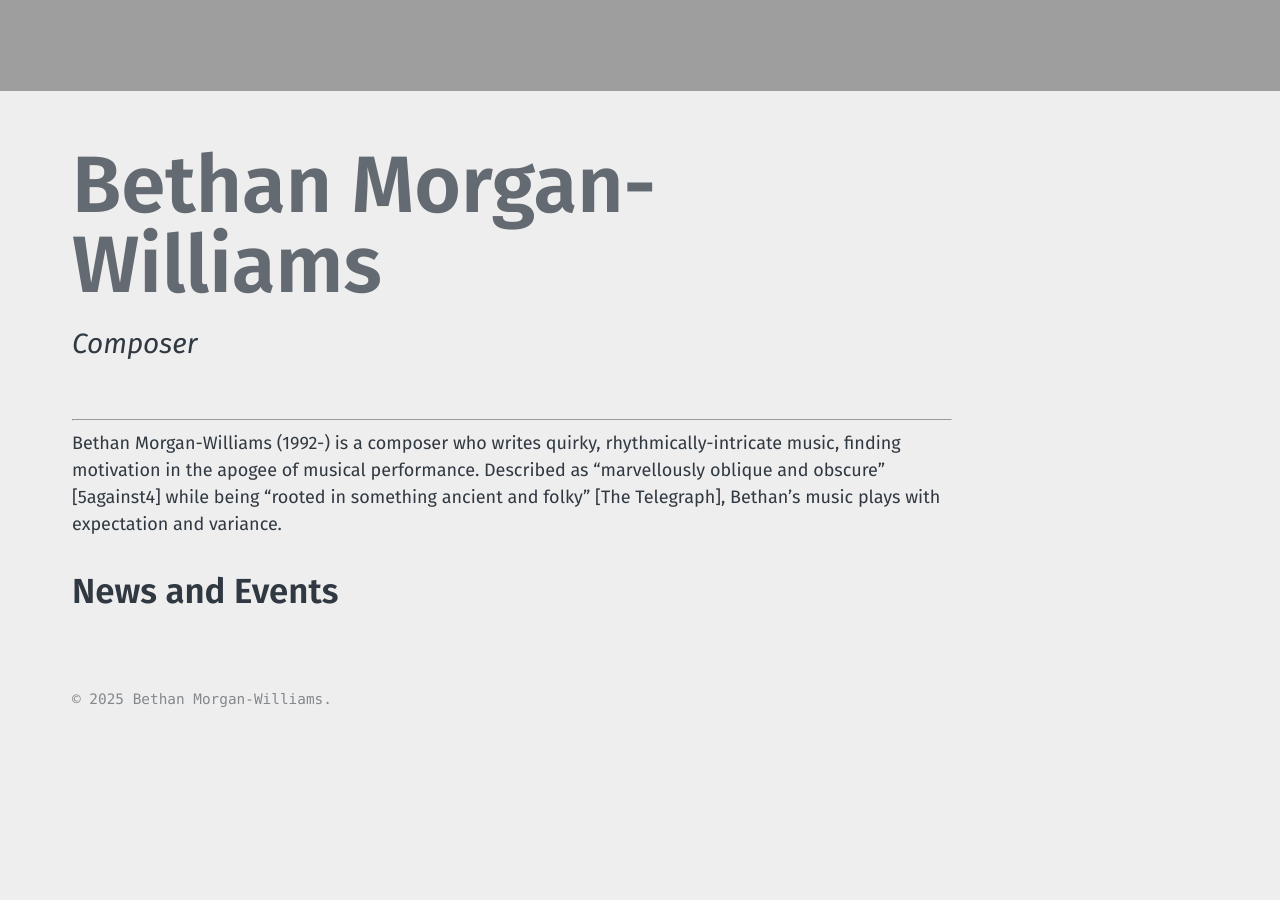
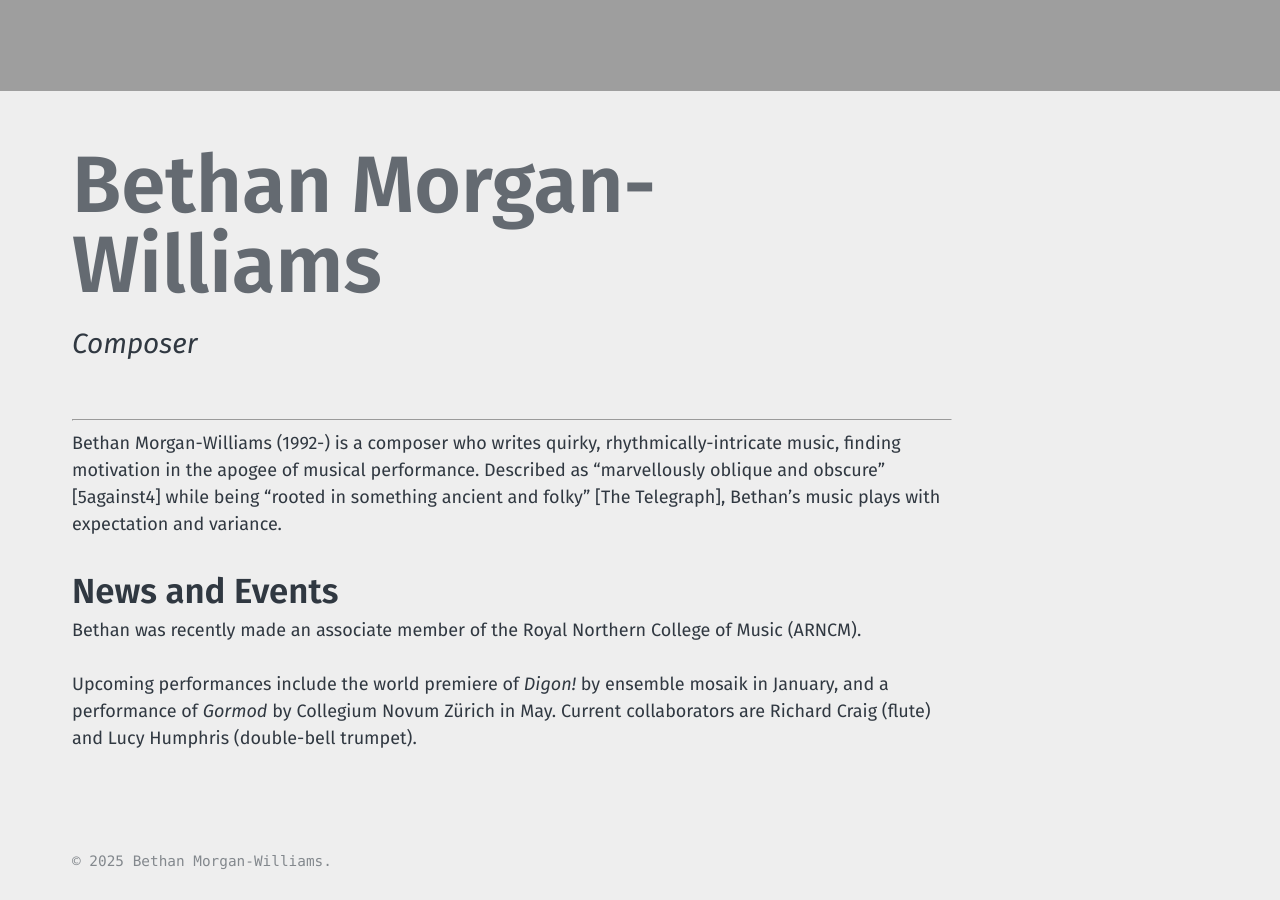
Before and after one commit to morganwilliamsb/website, a Jekyll site: the page built from index.md, in a window 1280 px wide and 900 px high, scrolled down 984 px. Built offline with Jekyll 4.4.1, drawn with Linux system fonts in a browser that asks for light colours; before the commit the page ends 1722 px from its top, so only the background shows below that.

Commit message:
Update index.md
Added info

```diff
--- a/index.md
+++ b/index.md
@@ -13,3 +13,7 @@ Bethan Morgan-Williams (1992-) is a composer who writes quirky, rhythmically-int
 
 
 ## News and Events
+
+Bethan was recently made an associate member of the Royal Northern College of Music (ARNCM).
+
+Upcoming performances include the world premiere of _Digon!_ by ensemble mosaik in January, and a performance of _Gormod_ by Collegium Novum Zürich in May. Current collaborators are Richard Craig (flute) and Lucy Humphris (double-bell trumpet).
```
